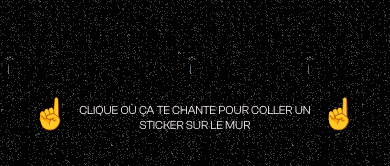
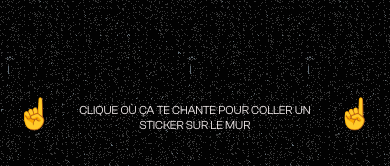
Before and after one commit to blobby-bobby/sticker-wall, a React (Vite) app: page / in a window 390 px wide. Shown: the part 678-844 px from the top of the page. Built offline with nearby package versions, Linux system fonts and the light colour scheme.

Commit message:
fix padding of instructions on mobile devices

```diff
--- a/src/components/Wall/styles.scss
+++ b/src/components/Wall/styles.scss
@@ -3,7 +3,7 @@
     flex-direction: column;
     align-items: center;
     justify-content: flex-end;
-    height: 100vh;
+    min-height: 100vh;
     width: 100vw;
     position: relative;
     margin: 0;
@@ -84,9 +84,8 @@ text {
     }
 }
 
-@media (max-width: 576px) {
+@media (max-width: 577px) {
     .instructions {
-        padding: 1rem 2rem;
-        margin-bottom: 1rem;
+        padding: 2rem 1rem;
     }
 }
```
